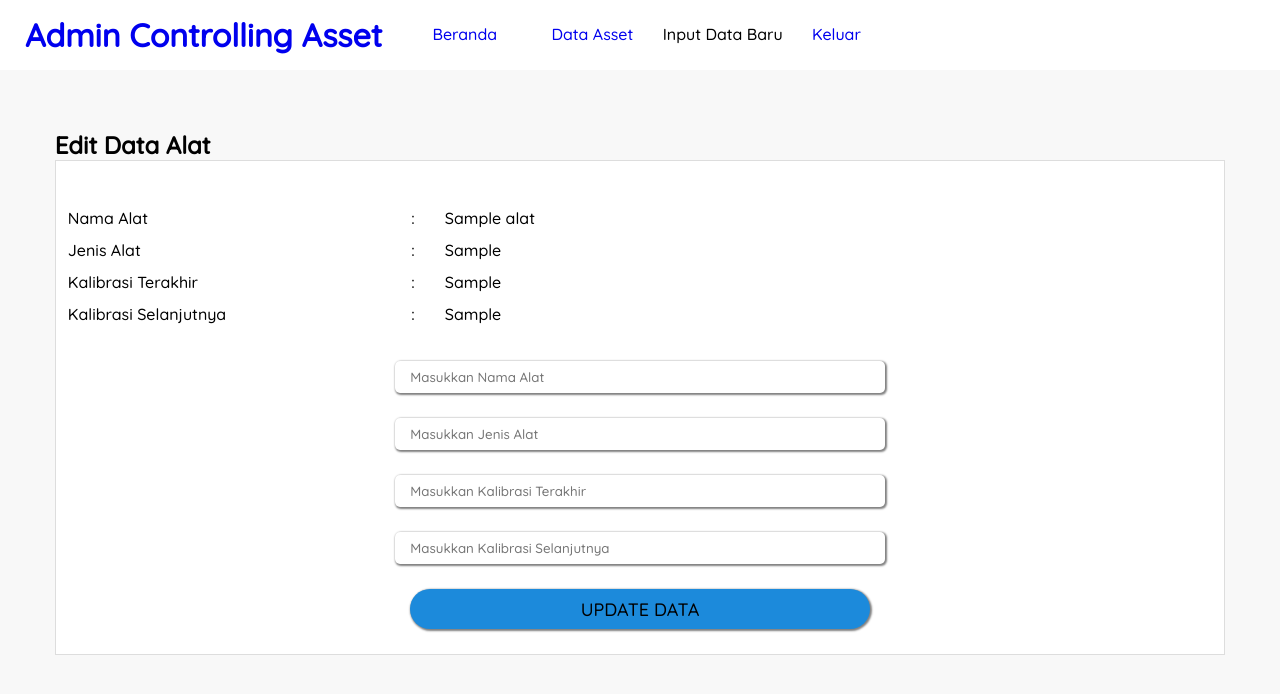
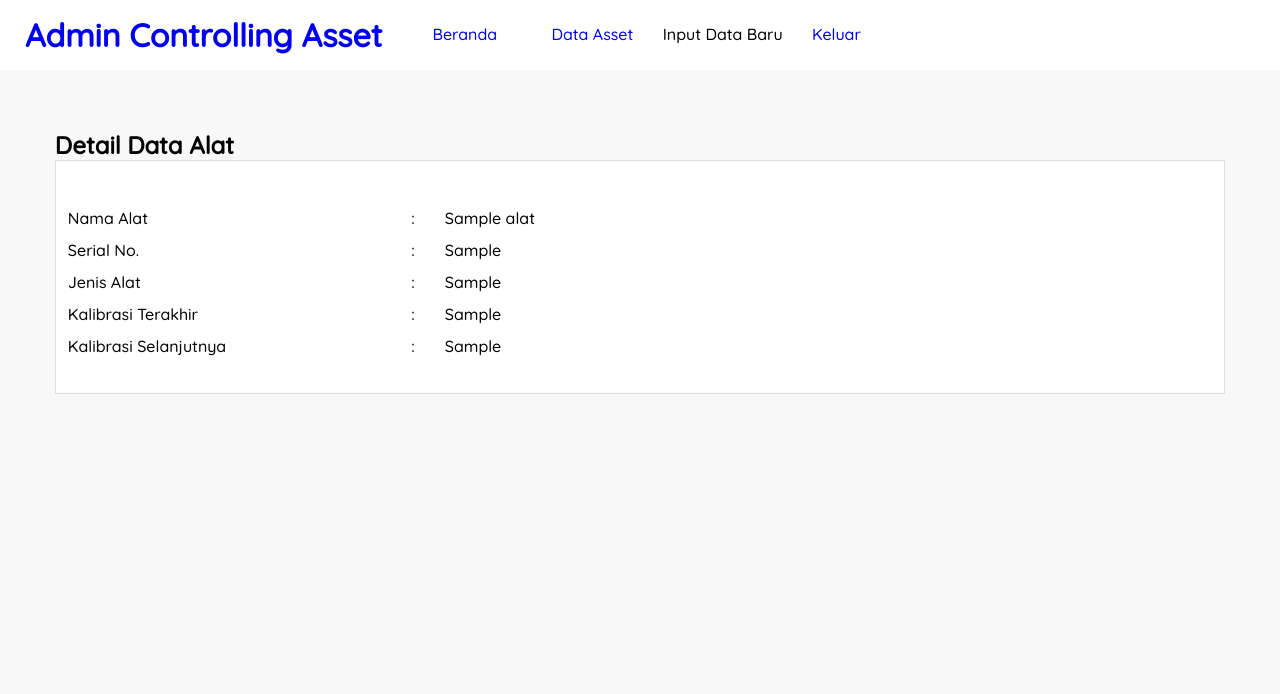
Before and after one commit to layleh/controlling-asset, a PHP site: the page made by detail-asset.php in a window 1280 px wide. Shown: the top 694 px of the page. Run offline with PHP 8.4, Linux system fonts and the light colour scheme; the visitor is signed in with stand-in values (Sample User, id 1); tables that the repository leaves empty or names only in its code hold one stand-in row (values such as "Sample post").

Commit message:
update detail.-asset.php

```diff
--- a/detail-asset.php
+++ b/detail-asset.php
@@ -11,7 +11,7 @@
     $p = mysqli_fetch_object($data_alat);
 
     if(isset($_POST['update'])){
-        $query = "UPDATE `tb_alat` SET nama='$_POST[nama]', jenis='$_POST[jenis]', berakhir='$_POST[berakhir]', baru='$_POST[baru]', WHERE kode='$kode'";
+        $query = "UPDATE `tb_alat` SET nama='$_POST[nama]', jenis='$_POST[jenis]', berakhir='$_POST[berakhir]', baru='$_POST[baru]', WHERE kode_data='$kode'";
         $query_run = mysqli_query($conn, $query);
 
         if($query_run){
@@ -49,7 +49,7 @@
 
         <!-- bagian content -->
         <section class="content">
-            <h2>Edit Data Alat</h2>
+            <h2>Detail Data Alat</h2>
             <div class="box">
                 <table class ="table-data" border="0">
                     <tr>
@@ -58,6 +58,12 @@
                         <td></td>
                         <td><?php echo $p->nama ?></td>
                     </tr><br>
+                    <tr>
+                        <td>Serial No.</td>
+                        <td>: </td>
+                        <td></td>
+                        <td><?php echo $p->kode ?></td>
+                    </tr>
                     <tr>
                         <td>Jenis Alat</td>
                         <td>: </td>
@@ -77,16 +83,6 @@
                     </tr>
                 </table>
                 <br>
-                <center>
-                    <form action="" method="POST">
-                        <input type="text" name="nama" placeholder="Masukkan Nama Alat"/><br>
-                        <input type="text" name="jenis" placeholder="Masukkan Jenis Alat"/><br>
-                        <input type="text" name="berakhir" placeholder="Masukkan Kalibrasi Terakhir"/><br>
-                        <input type="text" name="baru" placeholder="Masukkan Kalibrasi Selanjutnya"/><br>
-
-                        <input type="submit" name="update" value="UPDATE DATA" class="button"/>
-                    </form>
-                </center>
             </div>
         </section>
     </body>
```
